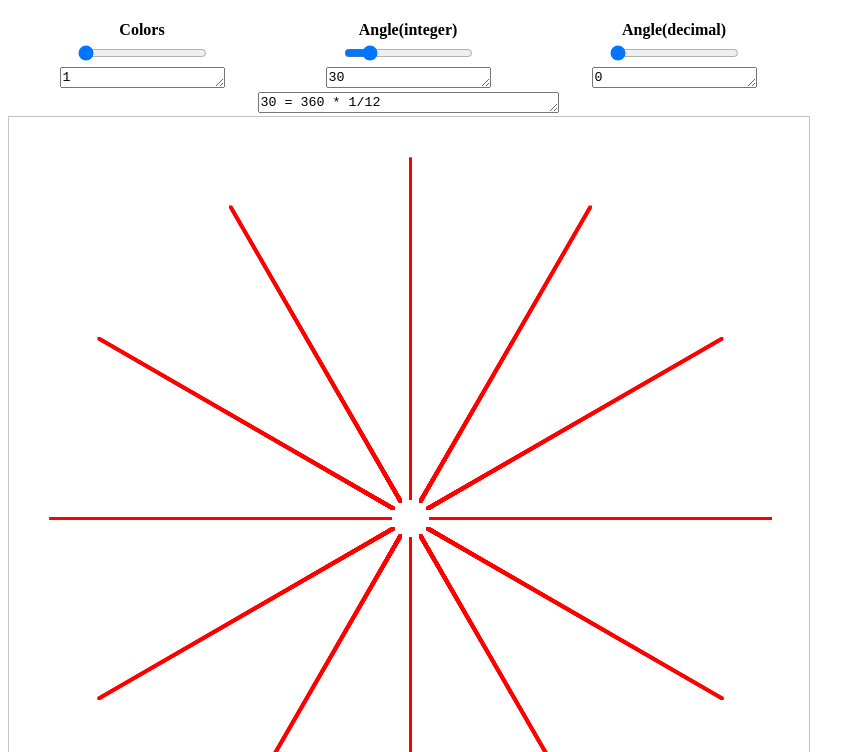
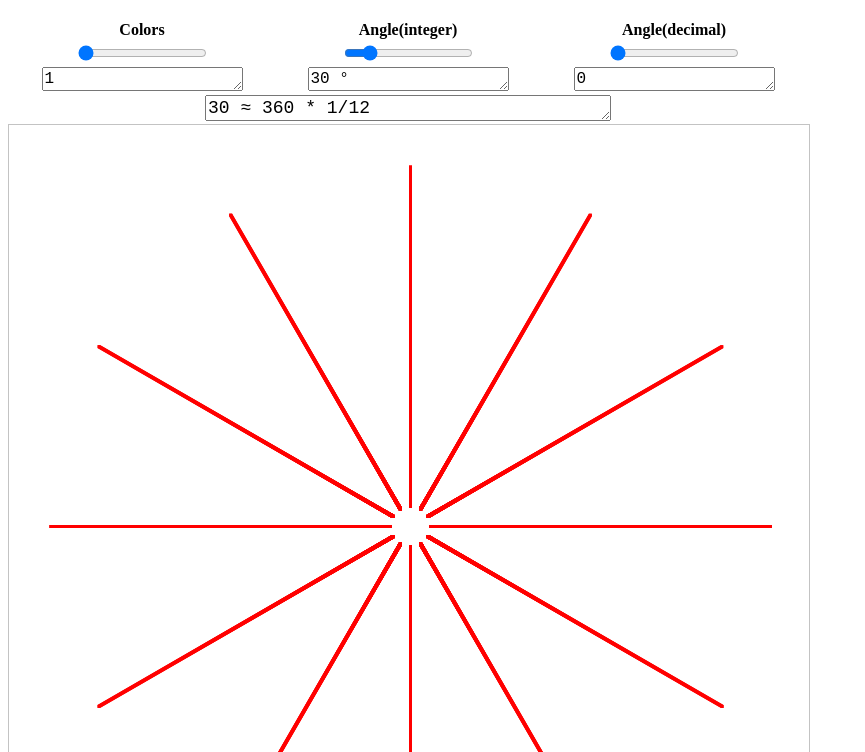
Before and after one commit to phrwtz/multimap, a plain HTML site: page index.html in a window 1280 px wide. Shown: the part 48-800 px from the top of the page, without its empty margins (0-865 px from the left). Drawn offline with nearby package versions, Linux system fonts and the light colour scheme.

Commit message:
bug fixes plus larger font

```diff
--- a/index.html
+++ b/index.html
@@ -12,10 +12,10 @@
         </tr>
         <tr align="center">
             <td>
-                <input type="range" min="1" max="360" value=1 class="slider" length="2" id="colorSlider">
+                <input type="range" min="1" max="360" value=1 class="slider" id="colorSlider">
             </td>
             <td>
-                <input type="range" min="1" max="180" value="30" step="1" class="slider" id="angleSlider">
+                <input type="range" min="0" max="180" value="30" step="1" class="slider" id="angleSlider">
             </td>
             <td>
                 <input type="range" min="0" max="1" value="0" step="0.001" class="slider" id="deltaSlider">
@@ -23,18 +23,18 @@
         </tr>
         <tr align="center">
             <td>
-                <textarea readonly name="colorsBox" id="colorsBox" cols="18" rows="1"></textarea>
+                <textarea readonly name="colorsBox" id="colorsBox" cols="18" rows="1" style="font-size: 16px"></textarea>
             </td>
             <td>
-                <textarea readonly name="angleBox" id="angleBox" cols="18" rows="1"></textarea>
+                <textarea readonly name="angleBox" id="angleBox" cols="18" rows="1" style="font-size: 16px"></textarea>
             </td>
             <td>
-                <textarea readonly name="deltaBox" id="deltaBox" cols="18" rows="1"></textarea>
+                <textarea readonly name="deltaBox" id="deltaBox" cols="18" rows="1" style="font-size: 16px"></textarea>
             </td>
         </tr>
         <tr>
             <td colspan="3" align="center">
-                <textarea readonly name="infoBos" id="infoBox" cols="35" rows="1"></textarea>
+                <textarea readonly name="infoBos" id="infoBox" cols="35" style="font-size: 18px" rows="1"></textarea>
             </td>
         </tr>
     </table>
@@ -69,9 +69,10 @@
             hue = "",
             r = 360,
             t = 0,
-            i = 1,
-            c = Math.PI / 180; // Degrees to radians conversion factor
-            approxEquql = "&#8776"; //Unicode
+            i = 0,
+            c = Math.PI / 180, // Degrees to radians conversion factor
+            approxEqual = "&#8776", //Unicode for "approximately equal"
+            degrees = "&#x00B0";
 
         canvas.width = w;
         canvas.height = h;
@@ -90,23 +91,23 @@
             angleStr = aSlider.value;
             angle = parseFloat(angleStr);
             theta = angle + delta;
-            aOutput.innerHTML = Math.round(theta * 1000) / 1000;
+            aOutput.innerHTML = (Math.round(theta * 1000) / 1000) + " " + degrees;
             cm = theta / 360; //Multiple of 360 that equals colors times angle
             if (isInteger(cm, .001)) {
-                cMsg = (Math.round(cm) == 1 ? " &#8776 360" : " &#8776 360 * " + Math.round(cm));
+                cMsg = (Math.round(cm) == 1 ? " &#8776 360&#x00B0" : " &#8776 360" + "&#x00B0" + " * " + Math.round(cm));
             } else {
-                matrix = findFraction(theta/360);
+                matrix = findFraction(theta / 360);
                 if (matrix[2] == 0) {
-                    roundCM = Math.round(cm * 1000) / 1000;
+                    roundCM = Math.round(cm * 100000) / 100000;
                     oneOverCM = Math.round(1000 / cm) / 1000;
-                    cMsg = (cm < 1 ? " &#8776 360 / " + oneOverCM : " &#8776 360 X " + roundCM);
+                    cMsg = " " + approxEqual + " 360 X " + roundCM;
                 } else {
-                    cMsg = (cm < 1 ? " = 360 * " + matrix[1] + "/" + matrix[2] : " = 360 * (" + matrix[0] + " + " +
-                        matrix[1] +
-                        "/" + matrix[2] + ")")
-                }
+                    cMsg = (Math.round(theta * 1000) / 1000) + (cm < 1 ? " " + approxEqual + " 360 * " + matrix[1] + "/" +
+                    matrix[2] : " " + approxEqual + " 360 * (" + matrix[0] + " + " +
+                    matrix[1] + "/" + matrix[2] + ")")
             }
-            iOutput.innerHTML = theta + cMsg;
+        }
+        iOutput.innerHTML = cMsg;
         }
 
 
@@ -115,7 +116,7 @@
             setParameters();
             r = 360;
             t = 0;
-            i = 1;
+            i = 0;
             drawMap();
         }
 
@@ -124,7 +125,7 @@
             setParameters();
             r = 360;
             t = 0;
-            i = 1;
+            i = 0;
             drawMap();
         }
 
@@ -133,7 +134,7 @@
             setParameters();
             r = 360;
             t = 0;
-            i = 1;
+            i = 0;
             drawMap();
         }
 
@@ -163,7 +164,7 @@
                 var fraction = [0, 0, 0];
                 var intPart = Math.floor(n);
                 var fracPart = n - intPart;
-                for (var denominator = 2; denominator < 200; denominator++) {
+                for (var denominator = 2; denominator < 360; denominator++) {
                     var numerator = fracPart * denominator;
                     if (isInteger(numerator, 0.001)) {
                         fraction = [intPart, Math.round(numerator), denominator];
```
